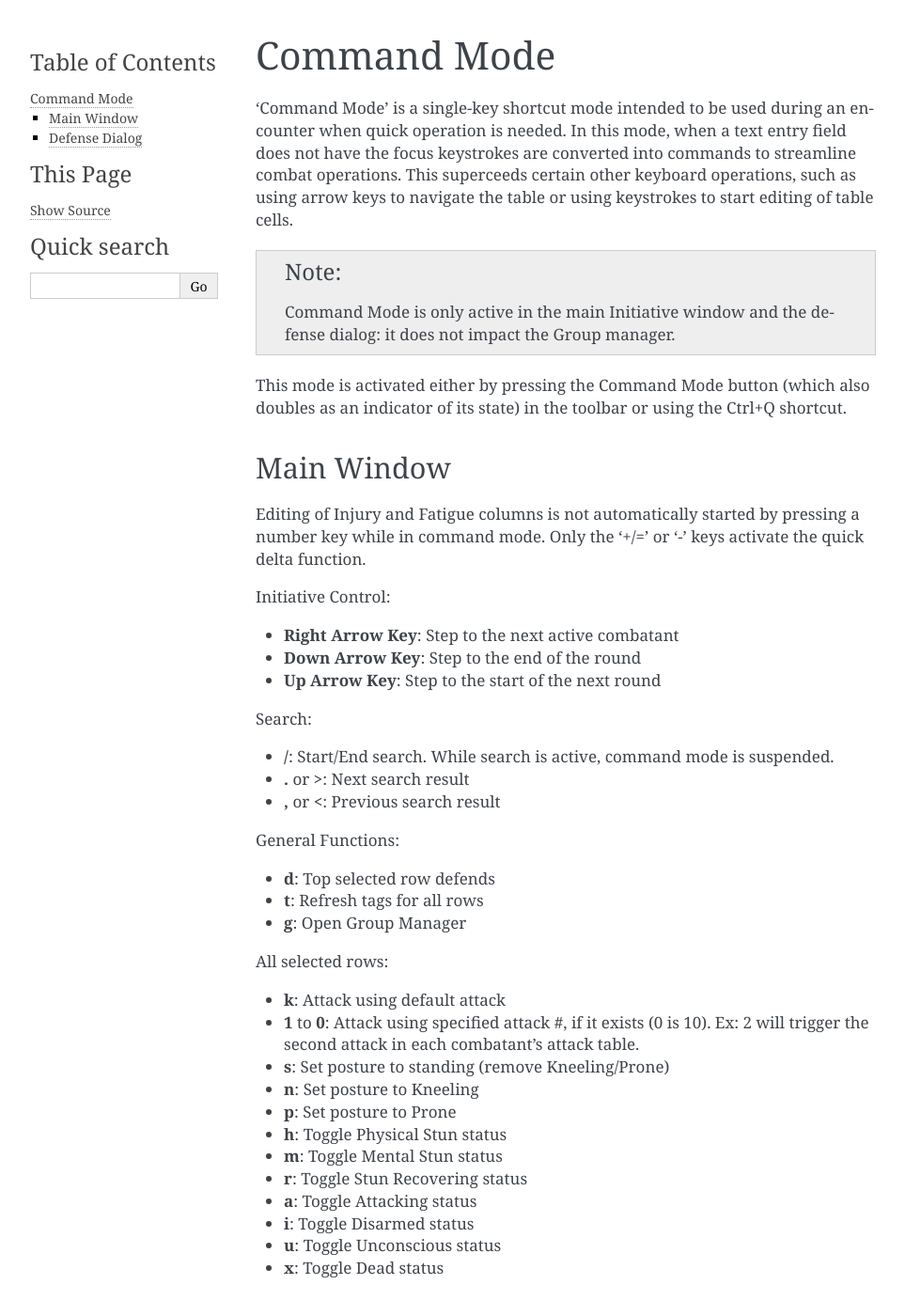
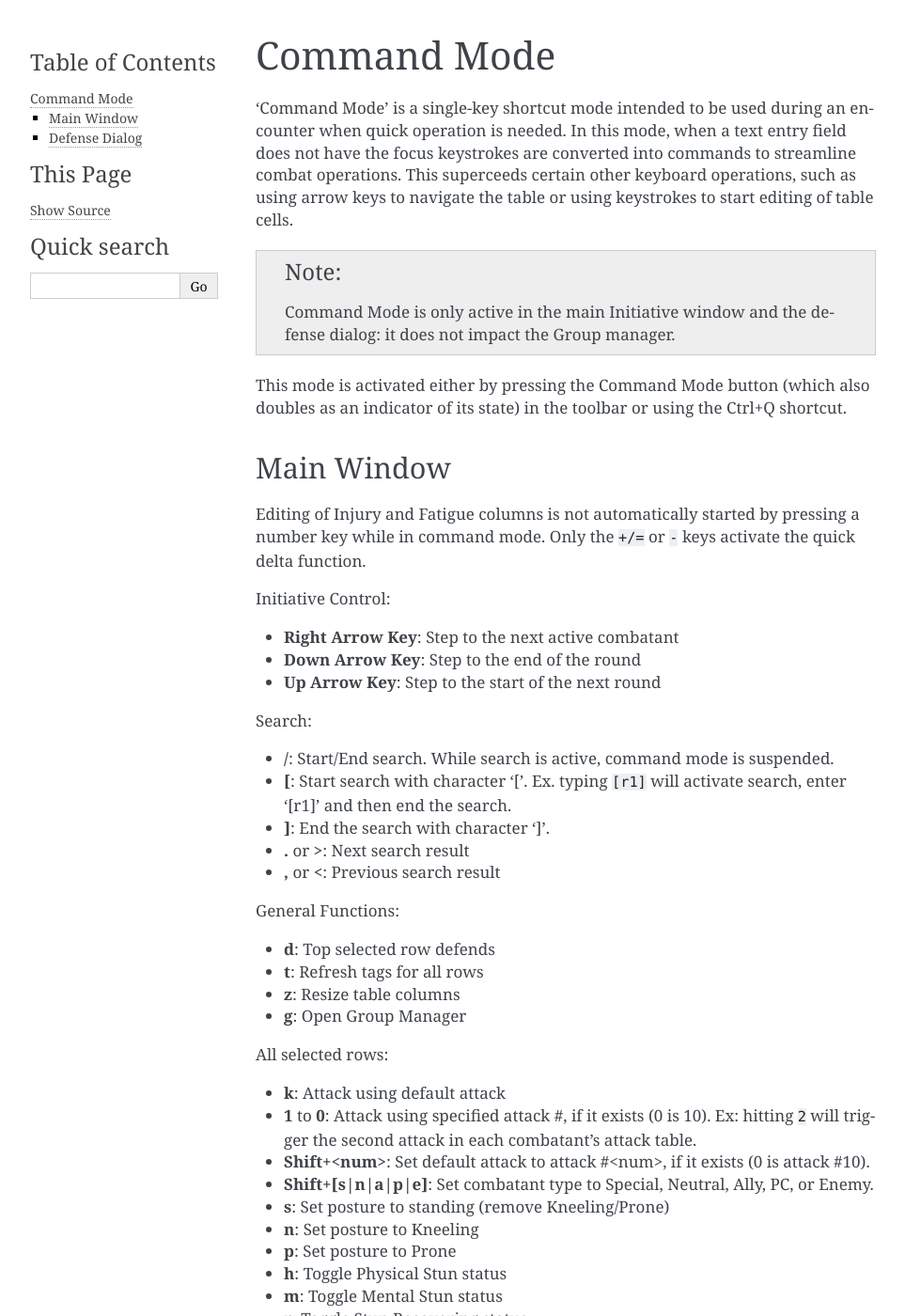
Before and after one commit to gtalus/GURPSInitTool, a Sphinx documentation site: the page built from docs/command_mode.rst, in a window 1280 px wide and 1400 px high. Shown: the whole window at 94% size, without its empty margins (148-1111 px from the left). Built offline with Sphinx 7.4.7, drawn with Linux system fonts in a browser that asks for light colours; pages that are not in the unit, such as notebooks, are missing from menus.

Commit message:
Command mode enhancement documentation

```diff
--- a/docs/changelog.rst
+++ b/docs/changelog.rst
@@ -20,6 +20,8 @@ v1.7.0 (UNRELEASED)
 - Trait: Support Vulnerability, Hard To Kill, Hard To Subdue, IT:Damage Reduction, Supernatural Durability (partial)
 - Support armor hardening levels
 - Show special traits in debug table
+- DebugLog window
+- Command mode enhancements
 
 v1.6.0
 ------
--- a/docs/command_mode.rst
+++ b/docs/command_mode.rst
@@ -10,7 +10,7 @@ This mode is activated either by pressing the Command Mode button (which also do
 Main Window
 ~~~~~~~~~~~
 
-Editing of Injury and Fatigue columns is not automatically started by pressing a number key while in command mode. Only the '+/=' or '-' keys activate the quick delta function.
+Editing of Injury and Fatigue columns is not automatically started by pressing a number key while in command mode. Only the ``+/=`` or ``-`` keys activate the quick delta function.
 
 Initiative Control:
 
@@ -21,6 +21,8 @@ Initiative Control:
 Search:
 
 - **/**: Start/End search. While search is active, command mode is suspended.
+- **[**: Start search with character '['. Ex. typing ``[r1]`` will activate search, enter '[r1]' and then end the search.
+- **]**: End the search with character ']'.
 - **.** or **>**: Next search result
 - **,** or **<**: Previous search result
 
@@ -28,12 +30,15 @@ General Functions:
 
 - **d**: Top selected row defends
 - **t**: Refresh tags for all rows
+- **z**: Resize table columns
 - **g**: Open Group Manager
 
 All selected rows:
 
 - **k**: Attack using default attack
-- **1** to **0**: Attack using specified attack #, if it exists (0 is 10). Ex: 2 will trigger the second attack in each combatant's attack table.
+- **1** to **0**: Attack using specified attack #, if it exists (0 is 10). Ex: hitting ``2`` will trigger the second attack in each combatant's attack table.
+- **Shift+<num>**: Set default attack to attack #<num>, if it exists (0 is attack #10).
+- **Shift+[s|n|a|p|e]**: Set combatant type to Special, Neutral, Ally, PC, or Enemy.
 - **s**: Set posture to standing (remove Kneeling/Prone)
 - **n**: Set posture to Kneeling
 - **p**: Set posture to Prone
```
